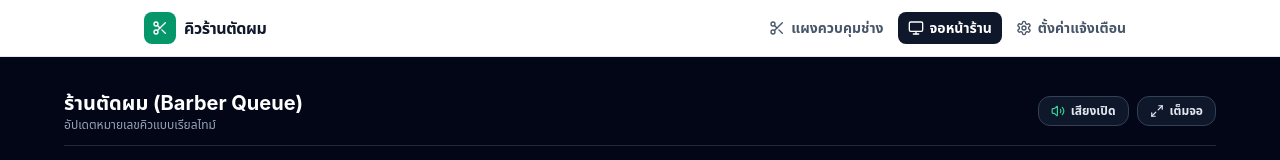
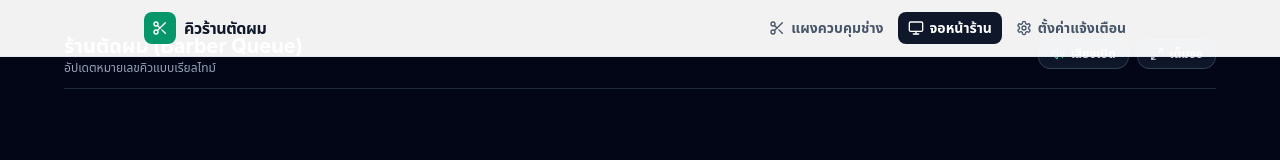
Before and after one commit to Boatalon/barber-q-system, a Next.js app: page /display in a window 1280 px wide. Shown: the top 160 px of the page. Built offline with nearby package versions, Linux system fonts and the light colour scheme; no server answers; the database is empty.

Commit message:
feat(nav): auto-hide top navbar unless mouse hovers top edge

```diff
--- a/src/app/display/page.tsx
+++ b/src/app/display/page.tsx
@@ -96,7 +96,7 @@ export default function ShopDisplayPage() {
   const latestWalkInCode = state?.walkInPopup?.displayCode ?? '---';
 
   return (
-    <div className="min-h-[calc(100vh-56px)] bg-slate-950 text-white px-4 py-4 sm:p-8 flex flex-col justify-between">
+    <div className="min-h-screen bg-slate-950 text-white px-4 py-4 sm:p-8 flex flex-col justify-between">
       {/* แถบหัวเรื่องจอหน้าร้าน */}
       <div className="mx-auto w-full max-w-6xl flex flex-wrap items-center justify-between gap-3 border-b border-slate-800 pb-3">
         <div>
--- a/src/components/TopNav.tsx
+++ b/src/components/TopNav.tsx
@@ -1,11 +1,45 @@
 'use client';
 
+import { useEffect, useRef, useState } from 'react';
 import Link from 'next/link';
 import { usePathname } from 'next/navigation';
-import { Scissors, Monitor, Settings } from 'lucide-react';
+import { Scissors, Monitor, Settings, ChevronDown } from 'lucide-react';
 
 export default function TopNav() {
   const pathname = usePathname();
+  const [isVisible, setIsVisible] = useState(false);
+  const hideTimerRef = useRef<NodeJS.Timeout | null>(null);
+
+  const clearHideTimer = () => {
+    if (hideTimerRef.current) {
+      clearTimeout(hideTimerRef.current);
+      hideTimerRef.current = null;
+    }
+  };
+
+  const scheduleHide = () => {
+    clearHideTimer();
+    hideTimerRef.current = setTimeout(() => {
+      setIsVisible(false);
+    }, 250);
+  };
+
+  useEffect(() => {
+    const handleMouseMove = (e: MouseEvent) => {
+      if (e.clientY <= 16) {
+        clearHideTimer();
+        setIsVisible(true);
+      } else if (e.clientY > 68) {
+        scheduleHide();
+      }
+    };
+
+    window.addEventListener('mousemove', handleMouseMove, { passive: true });
+    return () => {
+      window.removeEventListener('mousemove', handleMouseMove);
+      clearHideTimer();
+    };
+  }, []);
 
   const navItems = [
     {
@@ -29,10 +63,44 @@ export default function TopNav() {
   ];
 
   return (
-    <header className="sticky top-0 z-40 border-b border-slate-200 bg-white">
+    <>
+      {/* โซนตรวจจับเมาส์ขอบบนสุดของหน้าจอ + แถบเล็กสำหรับแตะเปิดบนมือถือ */}
+      <div
+        onMouseEnter={() => {
+          clearHideTimer();
+          setIsVisible(true);
+        }}
+        className="fixed inset-x-0 top-0 z-40 h-3 flex justify-center"
+      >
+        {!isVisible && (
+          <button
+            type="button"
+            onClick={() => setIsVisible(true)}
+            aria-label="เปิดแถบเมนูด้านบน"
+            className="flex h-3.5 items-center justify-center rounded-b-lg bg-slate-900/20 px-3 text-slate-600 hover:bg-slate-900/40 hover:text-white transition-colors"
+          >
+            <ChevronDown className="h-3 w-3" />
+          </button>
+        )}
+      </div>
+
+      {/* แถบ Navbar ด้านบน ซ่อนอัตโนมัติเมื่อเมาส์ไม่ได้อยู่ขอบบนสุด */}
+      <header
+        onMouseEnter={() => {
+          clearHideTimer();
+          setIsVisible(true);
+        }}
+        onMouseLeave={scheduleHide}
+        className={`fixed inset-x-0 top-0 z-50 border-b border-slate-200 bg-white/95 shadow-md transition-transform duration-200 ease-out ${
+          isVisible
+            ? 'translate-y-0 pointer-events-auto'
+            : '-translate-y-full pointer-events-none'
+        }`}
+      >
         <div className="mx-auto flex h-14 max-w-5xl items-center justify-between gap-2 px-3 sm:px-4">
           <Link
             href="/barber"
+            onClick={() => setIsVisible(false)}
             className="flex items-center gap-2 shrink-0 text-slate-900"
           >
             <div className="flex h-8 w-8 items-center justify-center rounded-lg bg-emerald-600 text-white">
@@ -53,6 +121,7 @@ export default function TopNav() {
                 <Link
                   key={item.href}
                   href={item.href}
+                  onClick={() => setIsVisible(false)}
                   className={`flex items-center gap-1.5 rounded-lg px-2.5 py-1.5 text-xs sm:text-sm font-semibold transition-colors whitespace-nowrap ${
                     isActive
                       ? 'bg-slate-900 text-white'
@@ -68,5 +137,6 @@ export default function TopNav() {
           </nav>
         </div>
       </header>
+    </>
   );
 }
```
Lines whose indentation alone changed are shown as unchanged.
